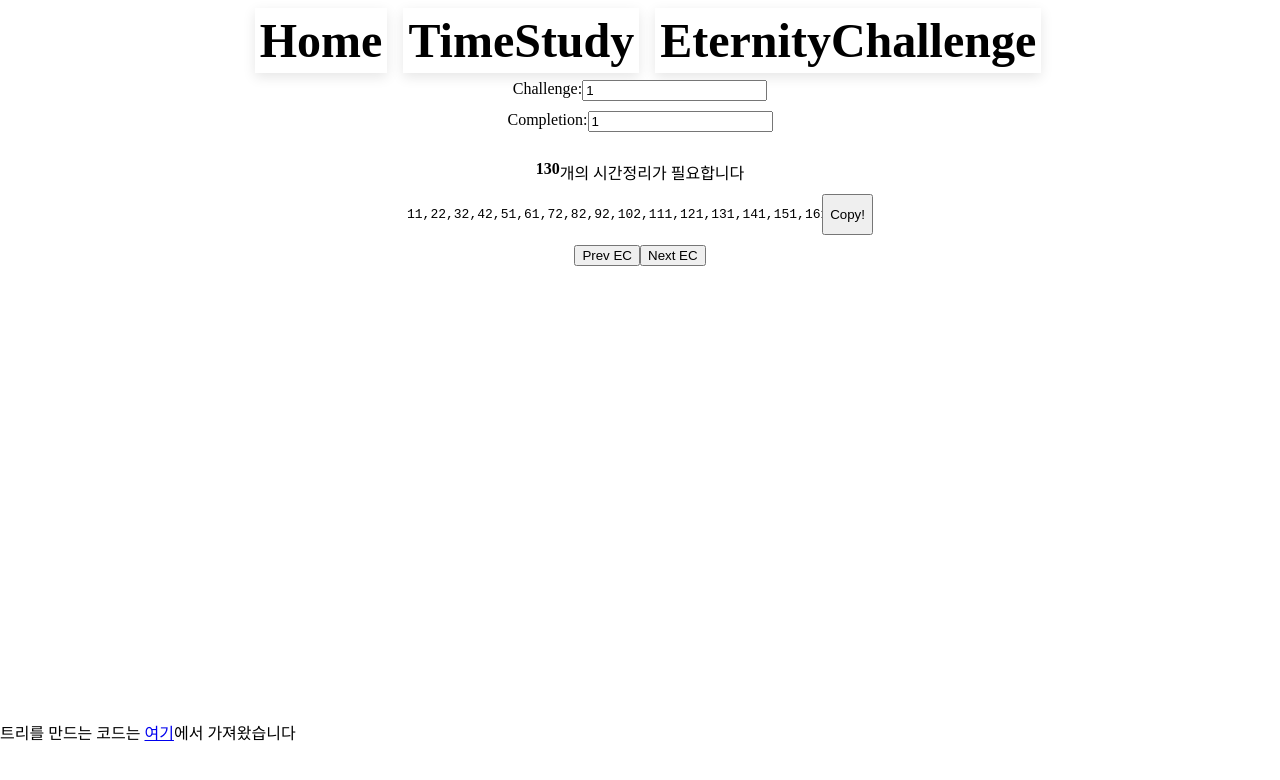
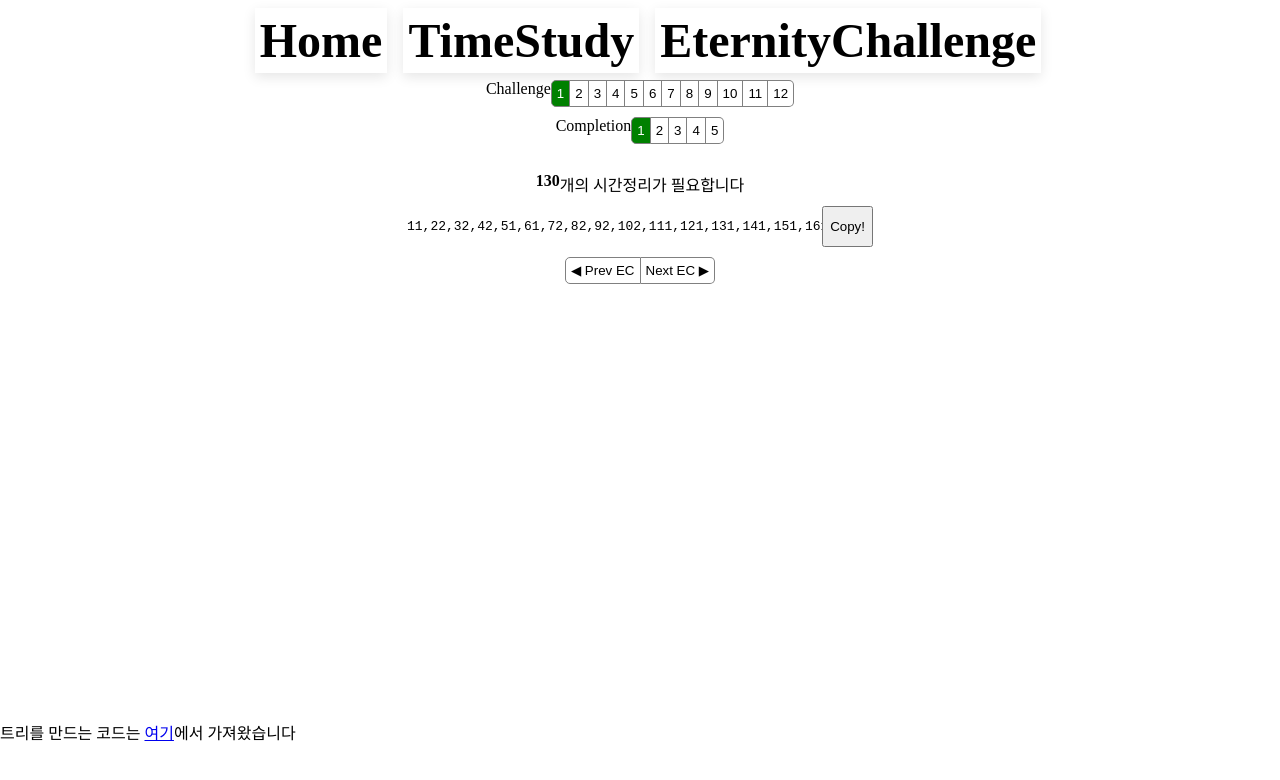
Before and after one commit to changwook987/antimatter-dimensions-helper, a React (Create React App) app: page /ec in a window 1280 px wide. Shown: the top 780 px of the page. Built offline with nearby package versions, Linux system fonts and the light colour scheme; what break_infinity.js would draw is missing.

Commit message:
change ec controller

```diff
--- a/src/routes/EternityChallenge.tsx
+++ b/src/routes/EternityChallenge.tsx
@@ -14,17 +14,41 @@ const Button = styled(CopyButton)`
     width: 20%;
 `;
 
+const SelectButton = styled.button<{ selected?: boolean }>`
+    background-color: ${(props) => (props.selected ? "green" : "white")};
+    color: ${(props) => (props.selected ? "white" : "black")};
+    border: 1px gray solid;
+    padding: 5px;
+    text-align: center;
+    transition: 0.2s;
+    border-left: none;
+    &:first-child {
+        border-left: 1px gray solid;
+        border-top-left-radius: 5px;
+        border-bottom-left-radius: 5px;
+    }
+    &:last-child {
+        border-top-right-radius: 5px;
+        border-bottom-right-radius: 5px;
+    }
+    &:hover {
+        background-color: ${(props) => (props.selected ? "green" : "gray")};
+    }
+`;
+
 export const EternityChallge = () => {
     const [getChallenge, setChallenge] = useState(1);
     const [getCompletion, setCompletion] = useState(1);
 
     const [getTree, setTree] = useState("|0");
     const [getTheorems, setTheorems] = useState(0);
+    const [getNote, setNote] = useState<string | null>(null);
 
     const clamp = (n: number, min: number, max: number) => {
         return Math.max(Math.min(n, max), min);
     };
 
+    // EC controller
     const nextEC = () => {
         const ec = `${getChallenge}x${getCompletion}`;
         const nextEC = order[clamp(order.indexOf(ec) + 1, 0, order.length - 1)];
@@ -44,59 +68,68 @@ export const EternityChallge = () => {
         setCompletion(completion);
     };
 
-    const safeParseInt = (s: string) => {
-        const res = parseInt(s);
-        if (Number.isNaN(res)) {
-            return 0;
-        } else {
-            return res;
-        }
-    };
-
+    // Tree Refresh
     useEffect(() => {
         const ec = findEC(getChallenge, getCompletion);
         const tree = ec.tree;
+        const note = ec.note;
+        // trim ` character
         setTree(tree.substring(1, tree.length - 1));
         setTheorems(ec.tt);
+        setNote(note?.substring(1, note!.length - 1) || null);
     }, [getChallenge, getCompletion]);
+
+    // Keyboard Listening
+    useEffect(() => {
+        const onKeyDown = (e: KeyboardEvent) => {
+            switch (e.key) {
+                case "ArrowRight":
+                    nextEC();
+                    break;
+                case "ArrowLeft":
+                    prevEC();
+                    break;
+            }
+        };
+        window.addEventListener("keydown", onKeyDown);
+        return () => {
+            window.removeEventListener("keydown", onKeyDown);
+        };
+    });
 
     return (
         <FullScreen>
             <Horizontal>
-                Challenge:{" "}
-                <input
-                    type="number"
-                    onChange={(e) =>
-                        setChallenge(
-                            Math.min(
-                                Math.max(
-                                    safeParseInt(e.currentTarget.value),
-                                    1
-                                ),
-                                12
-                            )
-                        )
-                    }
-                    value={getChallenge}
-                />
+                Challenge
+                {[1, 2, 3, 4, 5, 6, 7, 8, 9, 10, 11, 12].map((n) => {
+                    return (
+                        <SelectButton
+                            key={n}
+                            onClick={() => {
+                                setChallenge(n);
+                            }}
+                            selected={getChallenge === n}
+                        >
+                            {n}
+                        </SelectButton>
+                    );
+                })}
             </Horizontal>
             <Horizontal>
-                Completion:{" "}
-                <input
-                    type="number"
-                    onChange={(e) =>
-                        setCompletion(
-                            Math.min(
-                                Math.max(
-                                    safeParseInt(e.currentTarget.value),
-                                    1
-                                ),
-                                5
-                            )
-                        )
-                    }
-                    value={getCompletion}
-                />
+                Completion
+                {[1, 2, 3, 4, 5].map((n) => {
+                    return (
+                        <SelectButton
+                            key={n}
+                            onClick={() => {
+                                setCompletion(n);
+                            }}
+                            selected={getCompletion === n}
+                        >
+                            {n}
+                        </SelectButton>
+                    );
+                })}
             </Horizontal>
             <br />
             <Horizontal>
@@ -107,9 +140,24 @@ export const EternityChallge = () => {
                 <Button text={getTree}>Copy!</Button>
             </Horizontal>
             <Horizontal>
-                <button onClick={prevEC}>Prev EC</button>
-                <button onClick={nextEC}>Next EC</button>
+                <SelectButton onClick={prevEC}>◀ Prev EC</SelectButton>
+                <SelectButton onClick={nextEC}>Next EC ▶</SelectButton>
             </Horizontal>
+            {getNote && (
+                <div>
+                    <br />
+                    <Horizontal>
+                        <span style={{ fontWeight: "bold", fontSize: "1.5em" }}>
+                            Note
+                        </span>
+                    </Horizontal>
+                    <Horizontal>
+                        <div style={{ width: "50em", textAlign: "center" }}>
+                            {getNote}
+                        </div>
+                    </Horizontal>
+                </div>
+            )}
         </FullScreen>
     );
 };
```
